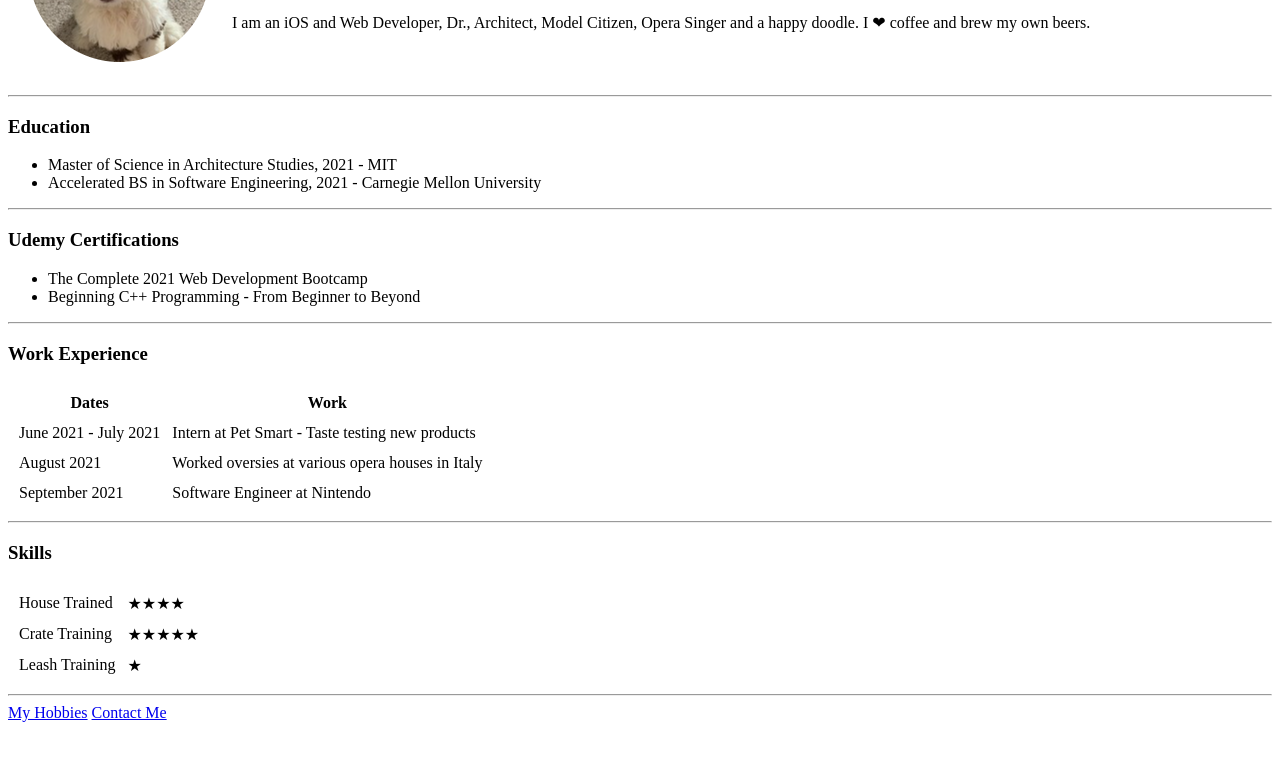
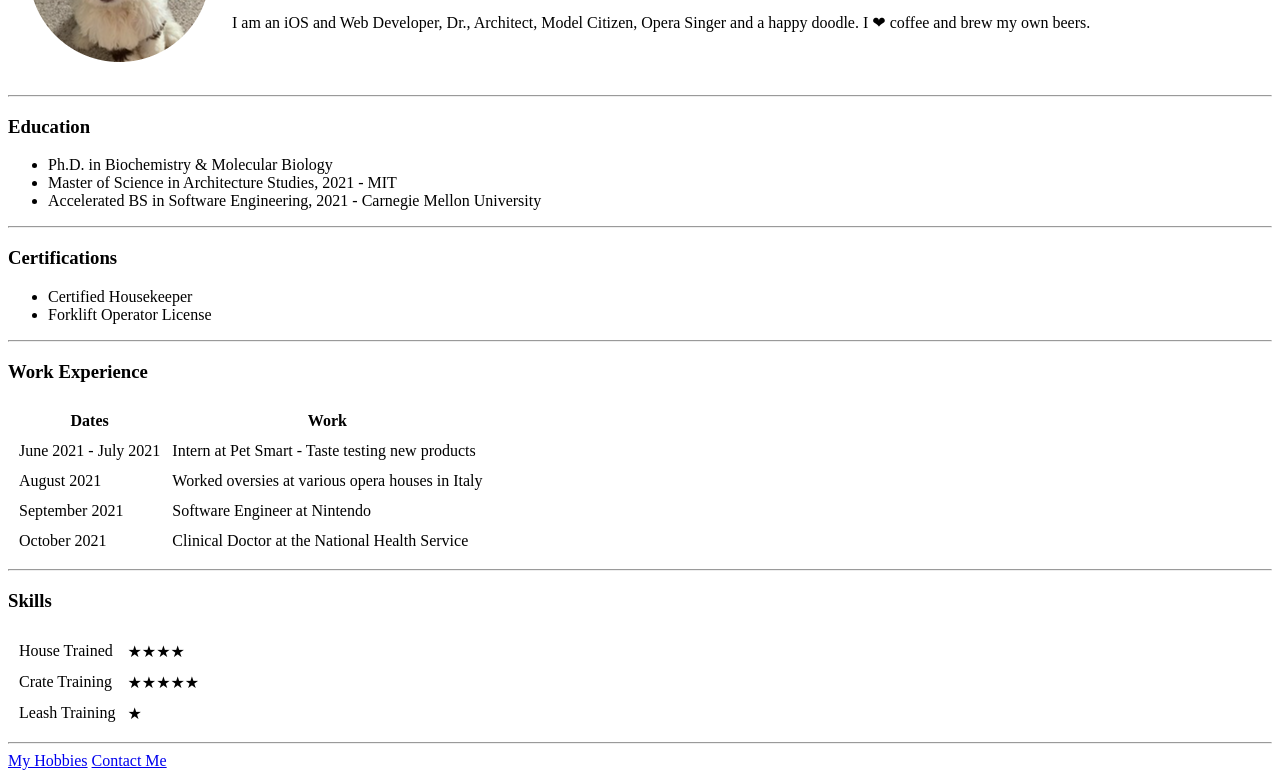
Before and after one commit to JuniperOmega/cv, a plain HTML site: page index.html in a window 1280 px wide. Shown: the part 148-926 px from the top of the page. Before the commit the page ends 878 px from the top, so only its background shows below. Drawn offline with Linux system fonts and the light colour scheme.

Commit message:
Add files via upload

```diff
--- a/index.html
+++ b/index.html
@@ -18,14 +18,15 @@
     <hr />
     <h3>Education</h3>
     <ul>
+      <li>Ph.D. in Biochemistry & Molecular Biology</li>
       <li>Master of Science in Architecture Studies, 2021 - MIT</li>
       <li>Accelerated BS in Software Engineering, 2021 - Carnegie Mellon University</li>
     </ul>
     <hr>
-    <h3>Udemy Certifications</h3>
+    <h3>Certifications</h3>
     <ul>
-      <li>The Complete 2021 Web Development Bootcamp</li>
-      <li>Beginning C++ Programming - From Beginner to Beyond</li>
+      <li>Certified Housekeeper</li>
+      <li>Forklift Operator License</li>
     </ul>
     <hr>
     <h3>Work Experience</h3>
@@ -48,6 +49,10 @@
         <tr>
           <td>September 2021</td>
           <td>Software Engineer at Nintendo</td>
+        </tr>
+        <tr>
+          <td>October 2021</td>
+          <td>Clinical Doctor at the National Health Service</td>
         </tr>
       </tbody>
       <tfoot>
```
Also changed, not shown: contact-me.html (+1 -1 lines).
